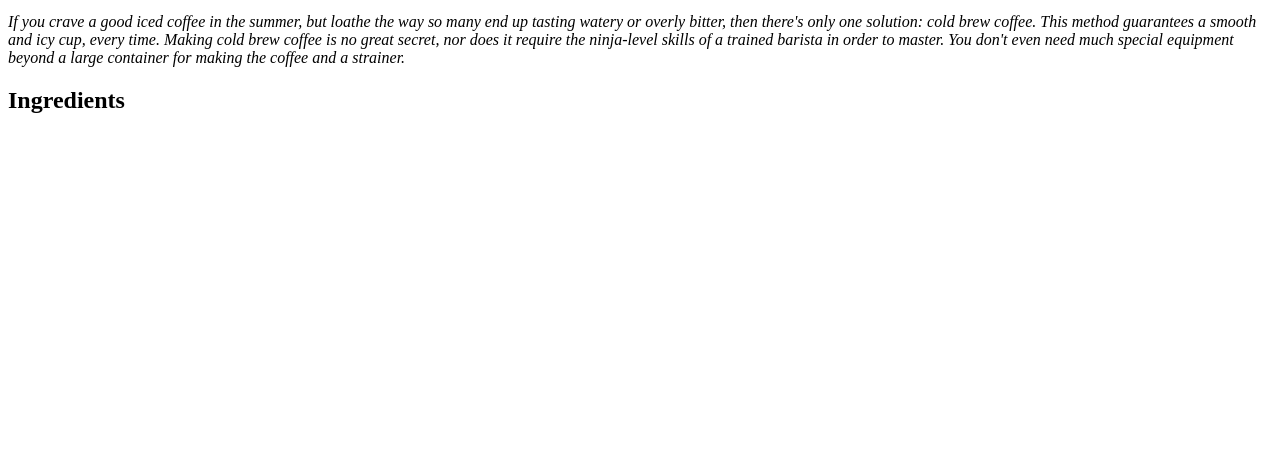
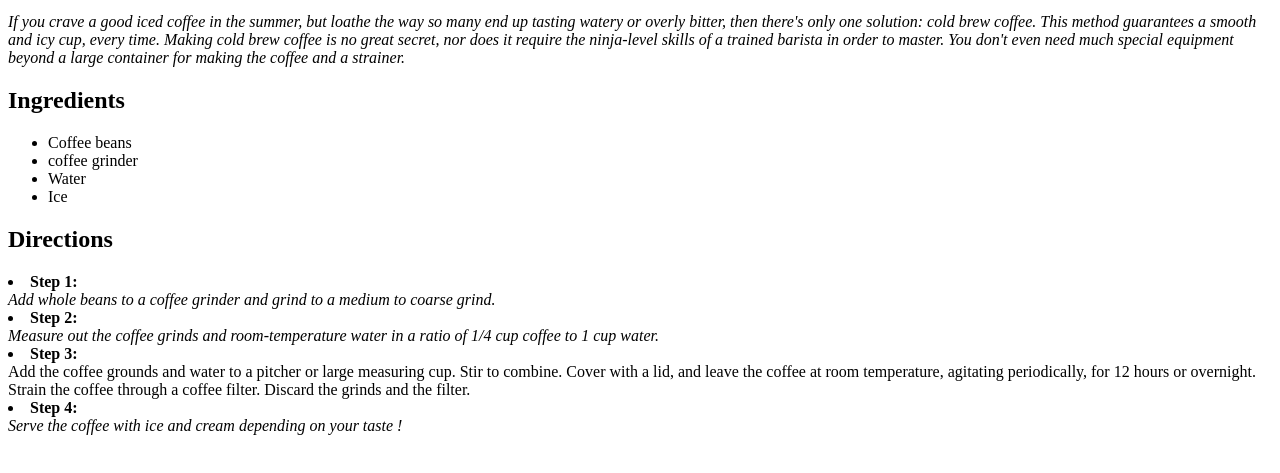
Before and after one commit to yusuferens/odin-recipes, a plain HTML site: page recipes/coldbrew.html in a window 1280 px wide. Shown: the part 101-574 px from the top of the page. Drawn offline with Linux system fonts and the light colour scheme.

Commit message:
Finished the cold brew recipe page

```diff
--- a/recipes/coldbrew.html
+++ b/recipes/coldbrew.html
@@ -17,8 +17,22 @@
 
     </p>
     <h2>Ingredients</h2>
-    <ul></ul>
-
-
+    <ul>
+        <li>Coffee beans</li>
+        <li>coffee grinder</li>
+        <li>Water</li>
+        <li>Ice</li>
+    </ul>
+<h2>Directions</h2>
+<li><strong>Step 1:</strong></li>
+<i>Add whole beans to a coffee grinder and grind to a medium to coarse grind.</i>
+    <li><strong>Step 2:</strong></li>
+        <i>Measure out the coffee grinds and room-temperature water in a ratio of 1/4 cup coffee to 1 cup water.
+            </i>
+                <li><strong>Step 3:</strong></li>
+                    Add the coffee grounds and water to a pitcher or large measuring cup. Stir to combine. Cover with a lid, and leave the coffee at room temperature, agitating periodically, for 12 hours or overnight.
+                    Strain the coffee through a coffee filter. Discard the grinds and the filter.
+                        <li><strong>Step 4:</strong></li>
+                            <i>Serve the coffee with ice and cream depending on your taste !</i>
 </body>
 </html>
```
Also changed, not shown: recipes/pizza.html (+1 -1 lines).
